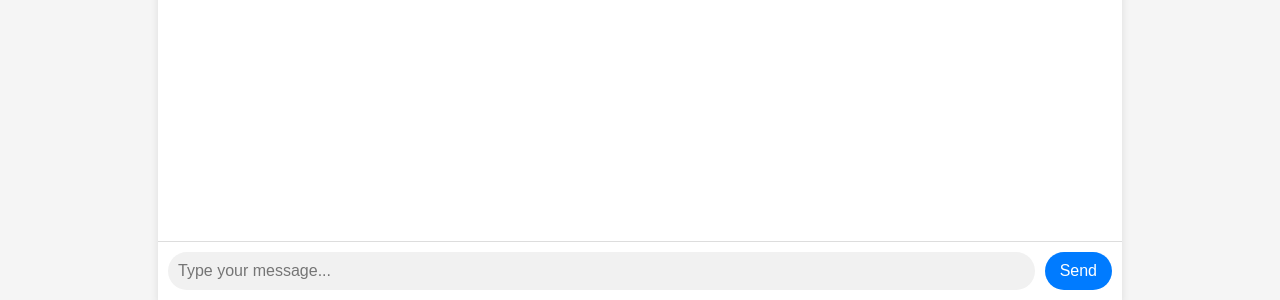
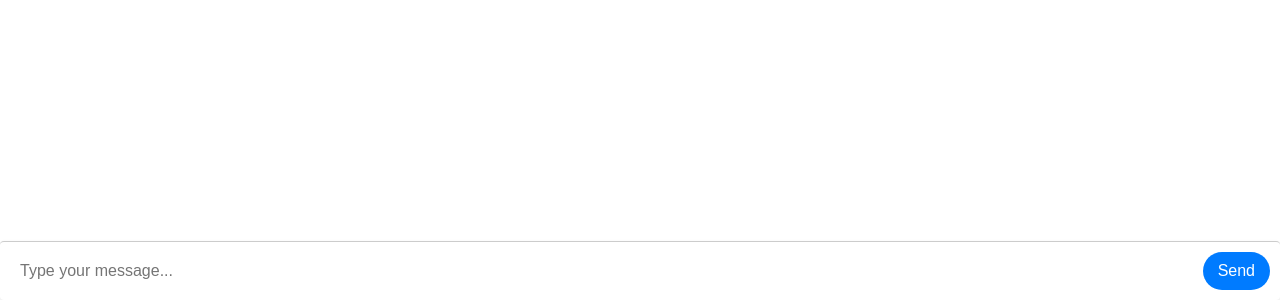
Before and after one commit to srivatsavavuppala/gemini_ai, a React (Create React App) app: page / in a window 1280 px wide. Shown: the part 500-800 px from the top of the page. Built offline with nearby package versions, Linux system fonts and the light colour scheme.

Commit message:
Resolved merge conflicts with remote main branch

```diff
--- a/src/App.css
+++ b/src/App.css
@@ -1,9 +1,9 @@
 body {
   font-family: "Arial", sans-serif;
-  background-color: #f5f5f5;
+  background-color: #ffffff;
   margin: 0;
   padding: 0;
-  height: 100vh; /* Full screen height */
+  height: 100%;
   display: flex;
   flex-direction: row;
   justify-content: center;
@@ -12,15 +12,13 @@ body {
 
 .chat-container {
   flex: 1;
-  /* Removed max-width property */
-  height: 100vh; /* Adjust based on your needs */
-  background-color: #fff;
-  /* border-radius: 10px; */
+  height: 100vh;
+  background-color: #ffffff;
   box-shadow: 0 4px 8px rgba(0, 0, 0, 0.1);
   display: flex;
   flex-direction: column;
   overflow: hidden;
-  width: 120.5vh;
+  width: 100vw; /* Full viewport width */
 }
 
 .chat-window {
@@ -42,22 +40,30 @@ body {
 
 .message.user {
   align-self: flex-end;
-  background-color: #007bff;
-  color: #fff;
+  background-color: #007bff; /* User message background */
+  color: #ffffff;
   border-bottom-right-radius: 0;
+  flex-direction: row-reverse;
 }
 
-.message.bot {
+.message.model {
   align-self: flex-start;
-  background-color: #e5e5ea;
+  background-color: #e0e0e0; /* Bot message background color */
   color: #000;
   border-bottom-left-radius: 0;
+}
+.message .emoji {
+  font-size: 20px;
+  margin: 0 10px;
 }
 
 .input-container {
   display: flex;
-  border-top: 1px solid #ddd;
+  border-top: 1px solid #ccc;
   padding: 10px;
+  border-radius: 4px;
+  box-shadow: 0 2px 4px rgba(0, 0, 0, 0.1);
+  background-color: #fff;
 }
 
 input[type="text"] {
@@ -67,13 +73,13 @@ input[type="text"] {
   font-size: 16px;
   border-radius: 20px;
   outline: none;
-  background-color: #f1f1f1;
+  background-color: #ffffff;
 }
 
 button {
   border: none;
   background-color: #007bff;
-  color: #fff;
+  color: #ffffff;
   padding: 10px 15px;
   margin-left: 10px;
   border-radius: 20px;
--- a/src/App.js
+++ b/src/App.js
@@ -1,6 +1,6 @@
 import React, { useState } from "react";
 import axios from "axios";
-import "./App.css";
+import './App.css';
 
 function App() {
   const [messages, setMessages] = useState([]);
@@ -8,7 +8,7 @@ function App() {
   const [loading, setLoading] = useState(false);
 
   const handleSend = async () => {
-    if (!input.trim()) return;
+    if (!input.trim()) return; // Do nothing if input is empty
 
     const userMessage = { role: "user", content: input };
     const updatedMessages = [...messages, userMessage];
@@ -16,39 +16,35 @@ function App() {
     setLoading(true);
 
     try {
-      const response = await axios({
-        url: `https://generativelanguage.googleapis.com/v1beta/models/gemini-1.5-flash-latest:generateContent?key=AIzaSyCMYGrnH7BFaJV5aKCELjj-t66cel8zLf4`,
-        method: "post",
-        data: {
+      const response = await axios.post(
+        `https://generativelanguage.googleapis.com/v1beta/models/gemini-1.5-flash-latest:generateContent?key=AIzaSyCMYGrnH7BFaJV5aKCELjj-t66cel8zLf4`,
+        {
           contents: updatedMessages.map((msg) => ({
             parts: [{ text: msg.content }],
             role: msg.role
           }))
         }
-      });
+      );
 
       const botResponse = response.data.candidates[0].content.parts[0].text;
-      const botMessage = { role: "model", content: botResponse }; // Use "model" role
+      const botMessage = { role: "model", content: botResponse };
 
       setMessages((prevMessages) => [...prevMessages, botMessage]);
     } catch (error) {
-      console.error(
-        "Error sending message:",
-        error.response ? error.response.data : error.message
-      );
+      console.error("Error sending message:", error.response ? error.response.data : error.message);
       const errorMessage = {
-        role: "model", // Use "model" role for error message
+        role: "model",
         content: "Sorry - Something went wrong. Please try again!"
       };
       setMessages((prevMessages) => [...prevMessages, errorMessage]);
     }
 
     setLoading(false);
-    setInput("");
+    setInput(""); // Clear input field after sending
   };
 
   const handleKeyPress = (e) => {
-    if (e.key === "Enter") {
+    if (e.key === "Enter" && !loading) { // Prevent sending while loading
       handleSend();
     }
   };
@@ -58,6 +54,9 @@ function App() {
       <div className="chat-window">
         {messages.map((msg, index) => (
           <div key={index} className={`message ${msg.role}`}>
+            <span className="emoji">
+              {msg.role === "user" ? "👤:" : "🤖:"}
+            </span>
             {msg.content}
           </div>
         ))}
@@ -69,6 +68,7 @@ function App() {
           onChange={(e) => setInput(e.target.value)}
           onKeyPress={handleKeyPress}
           placeholder="Type your message..."
+          disabled={loading}
         />
         <button onClick={handleSend} disabled={loading}>
           {loading ? "Sending..." : "Send"}
```
